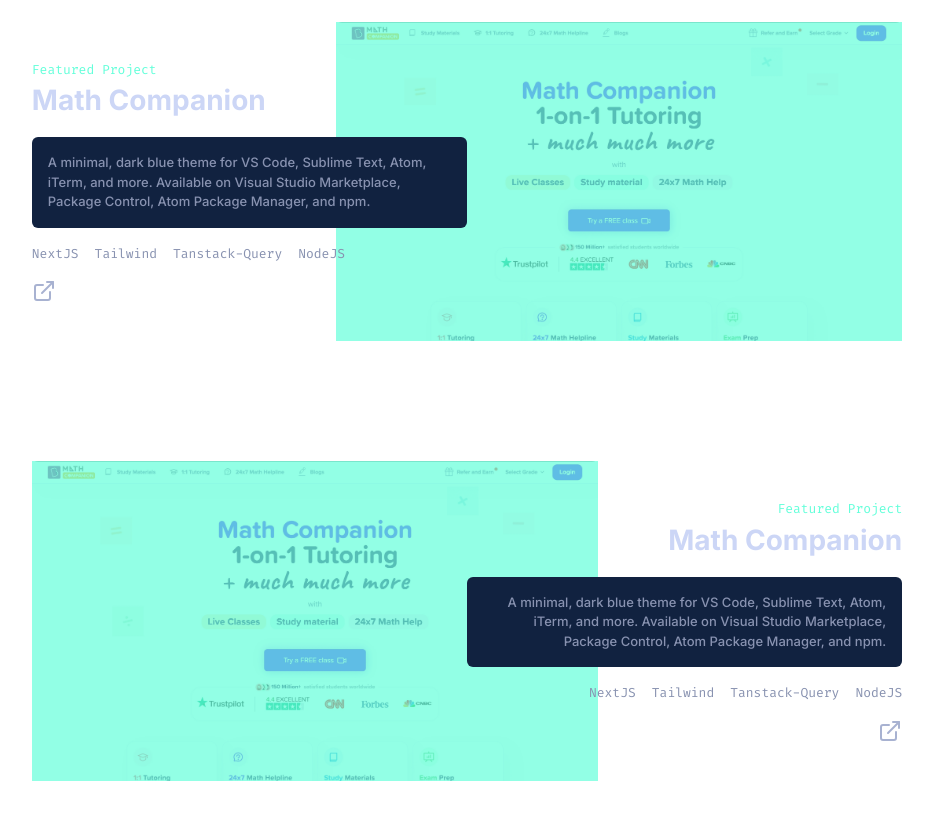
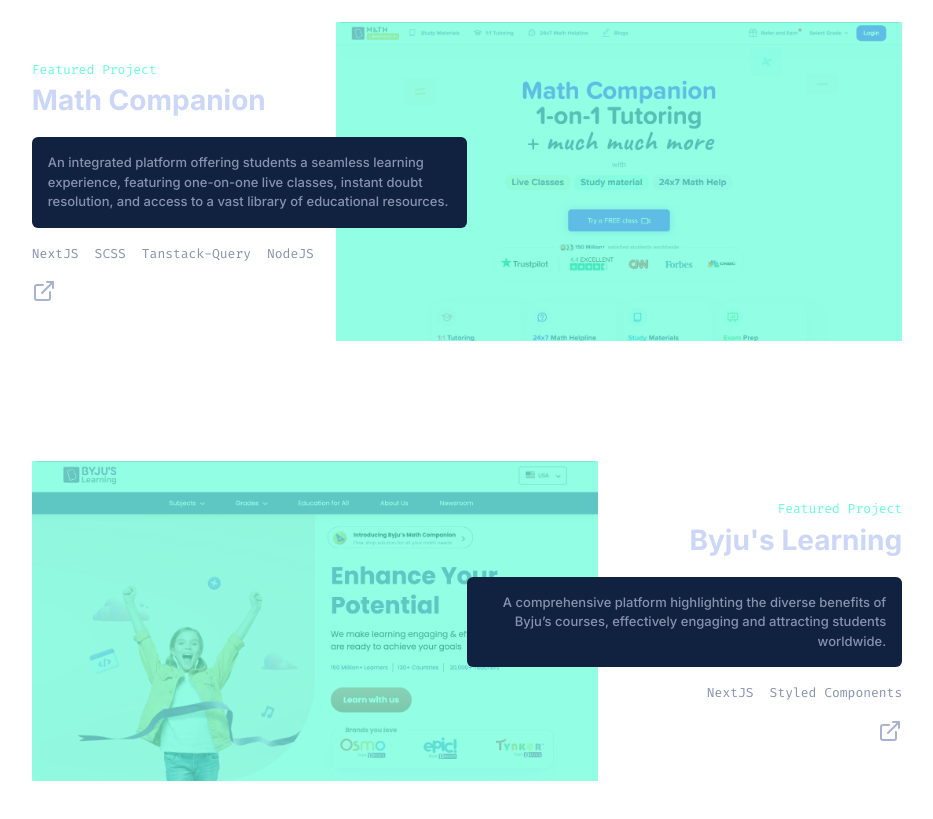
Before and after one commit to sudiptapradhan1181/skywalker, a Next.js app: page / in a window 1280 px wide. Shown: the part 2900-3719 px from the top of the page, without its empty margins (173-1106 px from the left). Built offline with nearby package versions, Linux system fonts and the light colour scheme.

Commit message:
updated project section

```diff
--- a/src/constants/index.ts
+++ b/src/constants/index.ts
@@ -95,25 +95,25 @@
   {
     id: 1,
     title: 'Saathi Landing Page',
-    desc: 'A minimal, dark blue theme for VS Code, Sublime Text, Atom, iTerm, and more. Available on Visual Studio Marketplace, Package Control, Atom Package Manager, and npm.',
+    desc: 'Designed and developed a visually engaging static landing page for Saathi using Next.js and Tailwind CSS, seamlessly integrating Framer Motion to deliver smooth, interactive animations.',
     imgSrc: '/images/saathi.webp',
     href: 'https://www.saathi.in/',
-    tags: ['NextJS', 'Tailwind', 'Tanstack-Query', 'NodeJS'],
+    tags: ['NextJS', 'Tailwind', 'Framer-Motion'],
   },
   {
     id: 2,
     title: 'Math Companion',
-    desc: 'A minimal, dark blue theme for VS Code, Sublime Text, Atom, iTerm, and more. Available on Visual Studio Marketplace, Package Control, Atom Package Manager, and npm.',
+    desc: 'An integrated platform offering students a seamless learning experience, featuring one-on-one live classes, instant doubt resolution, and access to a vast library of educational resources.',
     imgSrc: '/images/bmc.webp',
     href: 'https://byjus.com/us/math/',
-    tags: ['NextJS', 'Tailwind', 'Tanstack-Query', 'NodeJS'],
+    tags: ['NextJS', 'SCSS', 'Tanstack-Query', 'NodeJS'],
   },
   {
     id: 3,
-    title: 'Math Companion',
-    desc: 'A minimal, dark blue theme for VS Code, Sublime Text, Atom, iTerm, and more. Available on Visual Studio Marketplace, Package Control, Atom Package Manager, and npm.',
-    imgSrc: '/images/bmc.webp',
-    href: 'https://byjus.com/us/math/',
-    tags: ['NextJS', 'Tailwind', 'Tanstack-Query', 'NodeJS'],
+    title: "Byju's Learning",
+    desc: 'A comprehensive platform highlighting the diverse benefits of Byju’s courses, effectively engaging and attracting students worldwide.',
+    imgSrc: '/images/bmath.webp',
+    href: 'https://byjus.com/us/',
+    tags: ['NextJS', 'Styled Components'],
   },
 ];
```
Also changed, not shown: public/images/bmath.webp (added).
